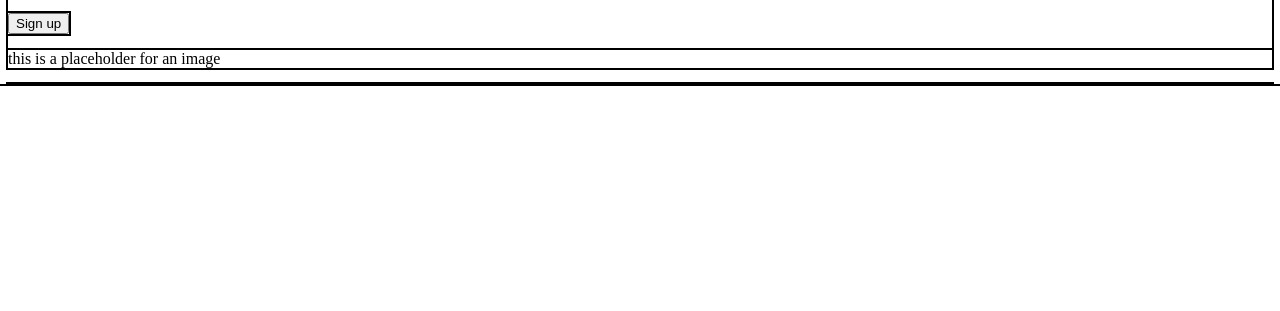
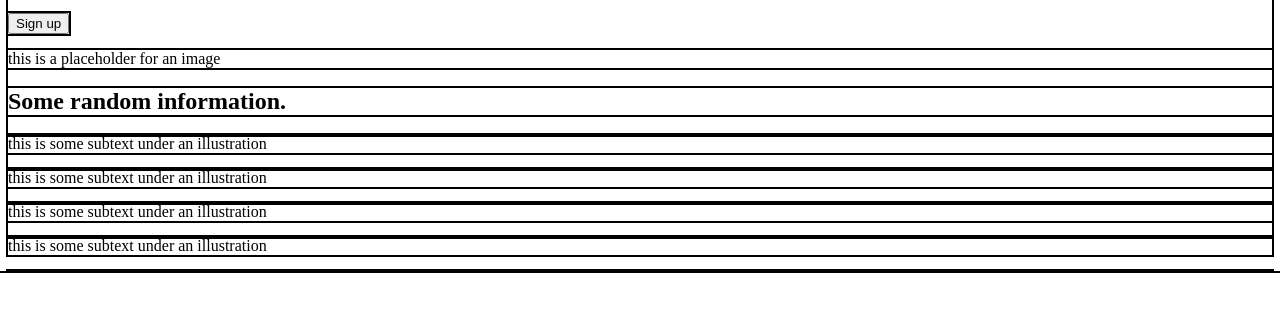
Before and after one commit to NateKohlmeier/odin-landing-page, a plain HTML site: page index.html in a window 1280 px wide. Shown: the part 215-526 px from the top of the page. Drawn offline with Linux system fonts and the light colour scheme.

Commit message:
Populate content div

```diff
--- a/index.html
+++ b/index.html
@@ -34,6 +34,29 @@
     </div>
 
     <div class="content">
+<h2>Some random information.</h2>
+
+<div class="content-box-container">
+    <div class="content-box">
+        <div class="box"></div>
+        <p>this is some subtext under an illustration</p>
+    </div>
+
+    <div class="content-box">
+        <div class="box"></div>
+        <p>this is some subtext under an illustration</p>
+    </div>
+
+    <div class="content-box">
+        <div class="box"></div>
+        <p>this is some subtext under an illustration</p>
+    </div>
+
+    <div class="content-box">
+        <div class="box"></div>
+        <p>this is some subtext under an illustration</p>
+    </div>
+</div>
 
     </div>
 
```
